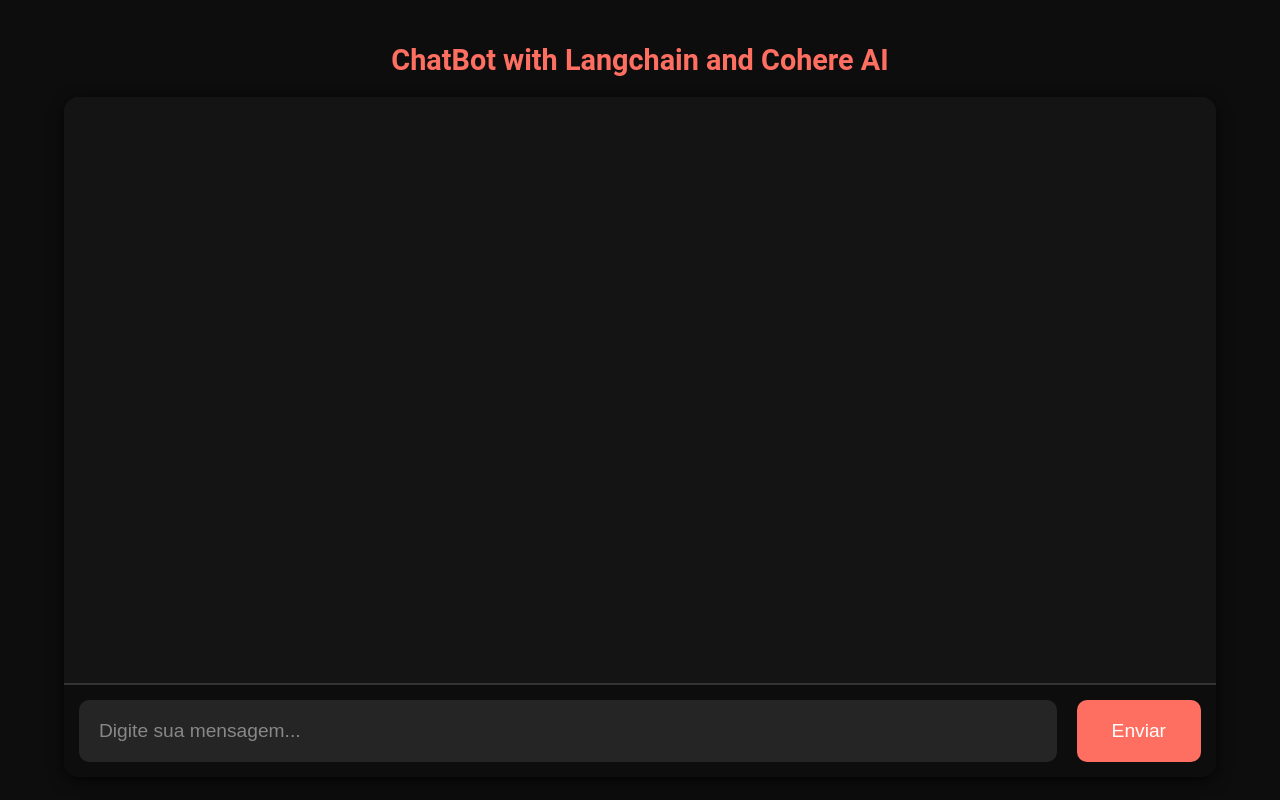
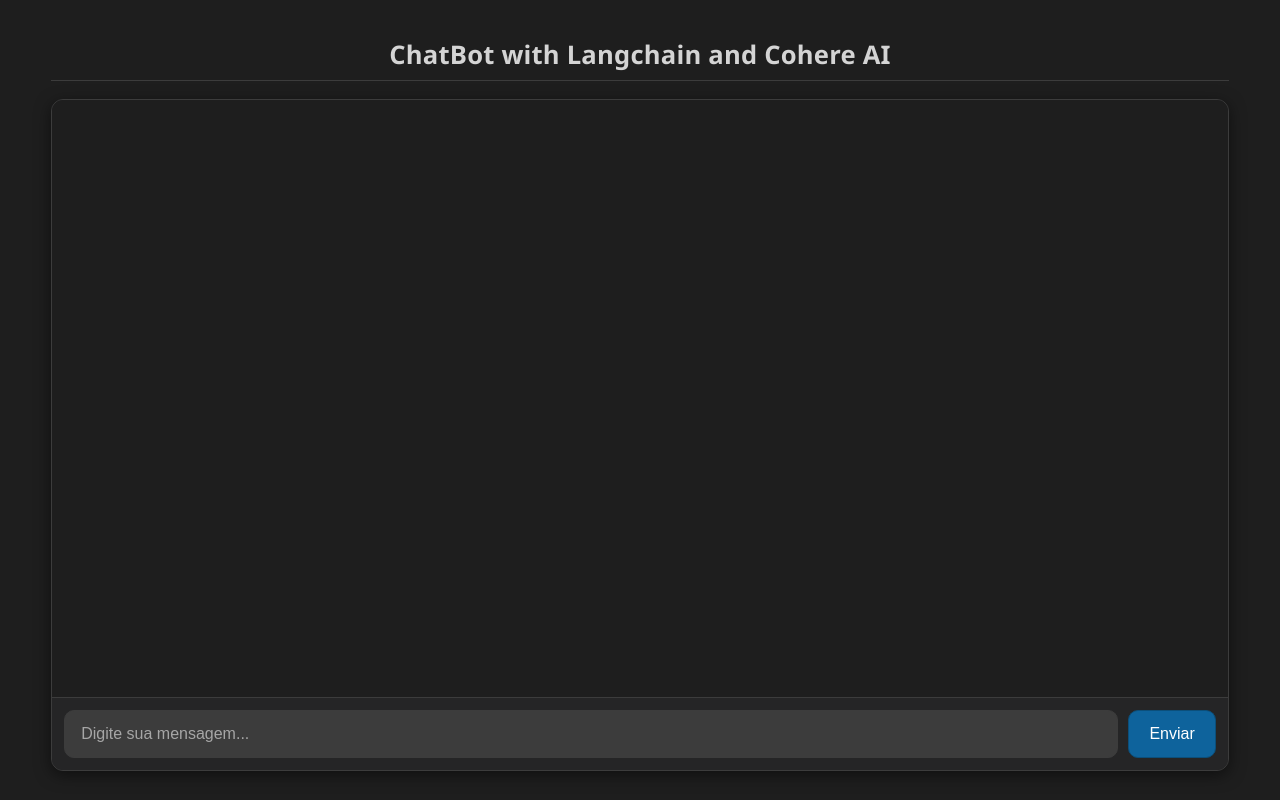
Before and after one commit to jackpa84/chatbot-langchain, a Django app: page / in a window 1280 px wide. Run offline with Django 5.2, Linux system fonts and the light colour scheme.

Commit message:
feat(ui): apply VS Code Dark theme to frontend (CSS/HTML)

```diff
--- a/app/static/css/style.css
+++ b/app/static/css/style.css
@@ -1,150 +1,245 @@
-/* Tema Principal */
+/* VS Code Dark Theme (Default) - Paleta e variáveis */
+:root {
+    --vscode-bg: #1e1e1e;            /* fundo editor */
+    --vscode-panel: #252526;         /* painéis/barras */
+    --vscode-input: #3c3c3c;         /* campos de input */
+    --vscode-text: #d4d4d4;          /* texto principal */
+    --vscode-subtle: #a6a6a6;        /* texto secundário */
+    --vscode-border: #3c3c3c;        /* bordas */
+    --vscode-accent: #0e639c;        /* azul VS Code */
+    --vscode-accent-hover: #1177bb;  /* hover do azul */
+    --vscode-link: #3794ff;
+    --bot-bubble: #2d2d2d;
+    --scrollbar-thumb: #646464;
+    --scrollbar-track: #333333;
+    --shadow: 0 4px 16px rgba(0,0,0,0.5);
+    --radius: 12px;
+    --radius-sm: 10px;
+    --spacing: 16px;
+    --font: "Segoe UI", system-ui, -apple-system, BlinkMacSystemFont, "Inter", "Ubuntu", "Roboto", "Helvetica Neue", Arial, "Noto Sans", "Apple Color Emoji", "Segoe UI Emoji", "Segoe UI Symbol";
+}
+
+* { box-sizing: border-box; }
+
+html, body {
+    height: 100%;
+}
+
 body {
-    background-color: #0d0d0d; /* Fundo escuro */
-    color: #e0e0e0;
-    font-family: 'Roboto', sans-serif;
+    color-scheme: dark;
+    background-color: var(--vscode-bg);
+    color: var(--vscode-text);
+    font-family: var(--font);
     margin: 0;
+
     display: flex;
     flex-direction: column;
     align-items: center;
     justify-content: center;
-    height: 100vh;
-    text-align: center; /* Centraliza o conteúdo */
+
+    min-height: 100dvh;
+    text-rendering: optimizeLegibility;
+    -webkit-font-smoothing: antialiased;
 }
 
-/* Título do Chat */
+/* Título */
 .chat-title {
-    font-size: 1.8rem;
-    font-weight: bold;
-    color: #ff6f61; /* Cor laranja suave */
-    margin: 20px 0; /* Espaçamento superior e inferior */
+    font-size: 1.6rem;
+    font-weight: 600;
+    margin: 8px 0 18px;
+    color: var(--vscode-text);
     text-align: center;
+    letter-spacing: .2px;
+    /* faixa sutil embaixo como no VS Code */
+    padding-bottom: 8px;
+    border-bottom: 1px solid var(--vscode-border);
+    width: min(1200px, 92%);
 }
 
-/* Contêiner Principal */
+/* Contêiner principal */
 .chat-container {
-    background-color: #1a1a1a;
-    width: 90%;
+    background-color: var(--vscode-panel);
+    width: 92%;
     max-width: 1200px;
-    height: 85%;
-    max-height: 750px;
-    border-radius: 15px;
+    height: 84vh;
+    max-height: 780px;
+
+    border: 1px solid var(--vscode-border);
+    border-radius: var(--radius);
     display: flex;
     flex-direction: column;
-    box-shadow: 0 4px 15px rgba(0, 0, 0, 0.7);
+    box-shadow: var(--shadow);
     overflow: hidden;
 }
 
-/* Caixa de Mensagens */
+/* Caixa de mensagens */
 .chat-box {
     flex: 1;
-    padding: 15px;
-    background-color: #141414;
+    padding: var(--spacing);
+    background-color: var(--vscode-bg);
     overflow-y: auto;
     display: flex;
     flex-direction: column;
     gap: 10px;
+    scroll-behavior: smooth;
 }
 
-.chat-box::-webkit-scrollbar {
-    width: 8px;
+.chat-box::-webkit-scrollbar { width: 10px; }
+.chat-box::-webkit-scrollbar-track { background: var(--scrollbar-track); }
+.chat-box::-webkit-scrollbar-thumb {
+    background-color: var(--scrollbar-thumb);
+    border-radius: 6px;
+    border: 2px solid var(--scrollbar-track);
 }
 
-.chat-box::-webkit-scrollbar-thumb {
-    background-color: #555;
-    border-radius: 5px;
+/* Mensagens */
+.message {
+    max-width: 72%;
+    display: flex;
 }
 
-/* Campo de Entrada e Botão */
+.message .message-content {
+    padding: 12px 14px;
+    border-radius: var(--radius-sm);
+    line-height: 1.45;
+    word-wrap: break-word;
+    white-space: pre-wrap;
+    border: 1px solid transparent;
+    box-shadow: 0 1px 2px rgba(0,0,0,0.35);
+    transition: transform 0.05s ease, box-shadow 0.2s ease;
+}
+
+.message .message-content:hover {
+    transform: translateY(-1px);
+    box-shadow: 0 2px 6px rgba(0,0,0,0.45);
+}
+
+/* Usuário (direita, azul VS Code) */
+.message.user {
+    align-self: flex-end;
+    justify-content: flex-end;
+}
+.message.user .message-content {
+    background-color: var(--vscode-accent);
+    color: #ffffff;
+    border-color: rgba(255,255,255,0.08);
+    border-top-right-radius: 2px;
+}
+
+/* Bot (esquerda, painel escuro) */
+.message.bot {
+    align-self: flex-start;
+}
+.message.bot .message-content {
+    background-color: var(--bot-bubble);
+    color: var(--vscode-text);
+    border-color: var(--vscode-border);
+    border-top-left-radius: 2px;
+}
+
+/* Conteúdos ricos (futuro: links, code, listas) */
+.message .message-content a {
+    color: var(--vscode-link);
+    text-decoration: none;
+}
+.message .message-content a:hover { text-decoration: underline; }
+
+.message .message-content code,
+.message .message-content pre {
+    font-family: ui-monospace, SFMono-Regular, Menlo, Monaco, Consolas, "Liberation Mono", "Courier New", monospace;
+    background: #1f1f1f;
+    color: #dcdcdc;
+    padding: 2px 6px;
+    border-radius: 6px;
+    border: 1px solid #2e2e2e;
+}
+.message .message-content pre {
+    padding: 10px;
+    overflow: auto;
+}
+
+/* Formulário (input + botão) */
 .chat-form {
     display: flex;
     align-items: center;
-    padding: 15px;
-    background-color: #0d0d0d;
-    border-top: 2px solid #333;
     gap: 10px;
+    padding: 12px;
+    background-color: var(--vscode-panel);
+    border-top: 1px solid var(--vscode-border);
 }
 
 .chat-form .form-control {
     flex: 1;
-    padding: 20px;
-    font-size: 1.2rem;
-    border: none;
-    border-radius: 10px;
-    background-color: #252525;
-    color: #e0e0e0;
-    margin-right: 10px;
+    padding: 14px 16px;
+    font-size: 1rem;
+    border: 1px solid var(--vscode-border);
+    border-radius: var(--radius-sm);
+    background-color: var(--vscode-input);
+    color: var(--vscode-text);
+    outline: none;
+    transition: border-color 0.2s ease, box-shadow 0.2s ease;
 }
 
 .chat-form .form-control::placeholder {
-    color: #888;
+    color: var(--vscode-subtle);
 }
 
+.chat-form .form-control:focus-visible {
+    border-color: var(--vscode-accent);
+    box-shadow: 0 0 0 2px rgba(14, 99, 156, 0.35);
+}
+
+/* Botão Enviar (azul VS Code) */
 .chat-form .btn {
-    padding: 20px 35px;
-    font-size: 1.2rem;
-    background-color: #ff6f61; /* Laranja suave */
+    padding: 14px 20px;
+    font-size: 1rem;
+    background-color: var(--vscode-accent);
     color: white;
-    border: none;
-    border-radius: 10px;
+    border: 1px solid #0b4f7b;
+    border-radius: var(--radius-sm);
     cursor: pointer;
-    transition: background-color 0.3s ease;
+    transition: background-color 0.15s ease, transform 0.05s ease, box-shadow 0.2s ease;
 }
 
 .chat-form .btn:hover {
-    background-color: #ff7d6f; /* Laranja mais claro */
+    background-color: var(--vscode-accent-hover);
 }
 
-/* Mensagens do Usuário */
-.message.user {
-    align-self: flex-end;
-    background-color: #ff6f61; /* Laranja suave */
-    color: white;
-    border-radius: 15px 15px 0 15px;
-    padding: 15px;
-    max-width: 70%;
-    word-wrap: break-word;
-    box-shadow: 0 2px 5px rgba(0, 0, 0, 0.5);
+.chat-form .btn:active {
+    transform: translateY(1px);
 }
 
-/* Mensagens do Bot */
-.message.bot {
-    align-self: flex-start;
-    background-color: #333;
-    color: white;
-    border-radius: 15px 15px 15px 0;
-    padding: 15px;
-    max-width: 70%;
-    word-wrap: break-word;
-    box-shadow: 0 2px 5px rgba(0, 0, 0, 0.5);
+.chat-form .btn:focus-visible {
+    outline: none;
+    box-shadow: 0 0 0 2px rgba(14, 99, 156, 0.35);
 }
 
-/* Estilo das Mensagens no Chat */
-.message {
-    margin: 10px 0;
-    display: inline-block;
+/* Responsividade */
+@media (max-width: 768px) {
+    .chat-title {
+        font-size: 1.25rem;
+        width: 94%;
+    }
+    .chat-container {
+        width: 94%;
+        height: calc(100dvh - 120px);
+        max-height: none;
+    }
+    .message { max-width: 86%; }
 }
 
-/* Ajuste do Conteúdo */
-.message-content {
-    white-space: pre-wrap;
-    font-size: 1.1rem;
+/* Seleção de texto no estilo VS Code */
+::selection {
+    background: #264f78;
+    color: #ffffff;
 }
 
-/* Ajustes para Dispositivos Menores */
-@media (max-width: 768px) {
-    .chat-container {
-        width: 95%;
-        height: 90%;
-    }
+/* Animação sutil ao aparecer mensagens (opcional) */
+@keyframes fadeInUp {
+    from { opacity: 0; transform: translateY(6px); }
+    to { opacity: 1; transform: translateY(0); }
+}
 
-    .chat-form .form-control,
-    .chat-form .btn {
-        font-size: 1rem;
-        padding: 15px;
-    }
-
-    .chat-title {
-        font-size: 1.5rem;
-    }
+.message .message-content {
+    animation: fadeInUp 120ms ease;
 }
--- a/app/templates/chatbot/index.html
+++ b/app/templates/chatbot/index.html
@@ -3,14 +3,14 @@
 <html lang="pt-BR">
 <head>
     <meta charset="UTF-8">
+    <meta name="viewport" content="width=device-width, initial-scale=1">
     <title>Chatbot</title>
     <link rel="stylesheet" href="{% static 'css/style.css' %}">
 </head>
 <body>
     <h1 class="chat-title">ChatBot with Langchain and Cohere AI</h1>
     <div class="chat-container">
-        <div class="chat-box" id="chat-box">
-        </div>
+        <div class="chat-box" id="chat-box"></div>
         <form id="chat-form" class="chat-form">
             {% csrf_token %}
             <input type="text" id="message-input" class="form-control" placeholder="Digite sua mensagem..." required>
```
Also changed, not shown: 1 other file.
